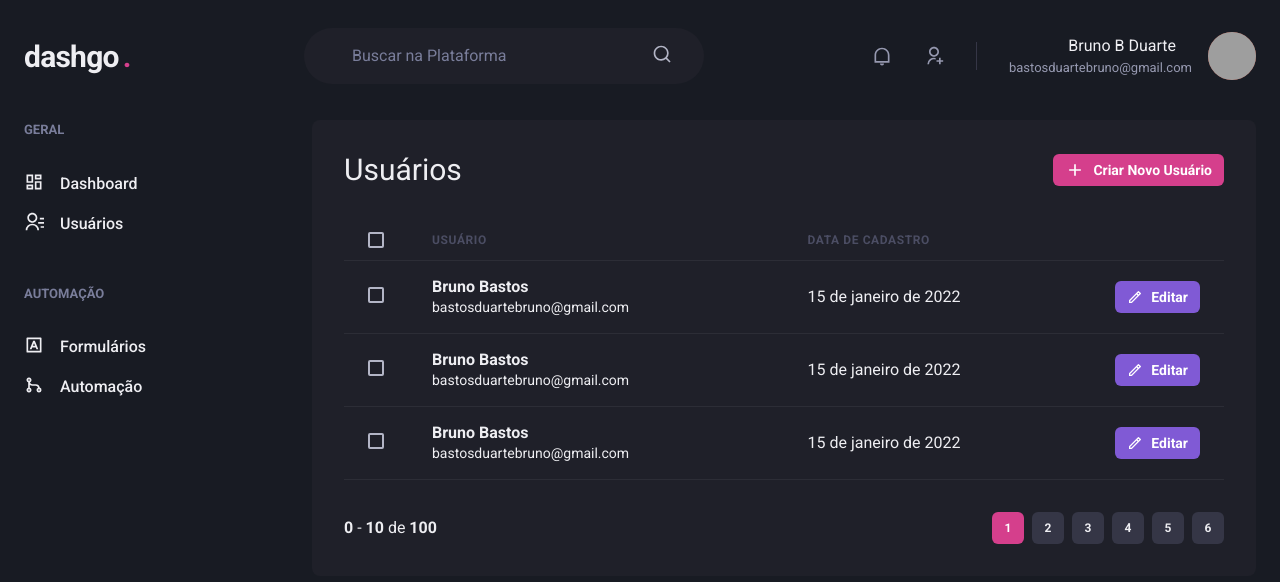
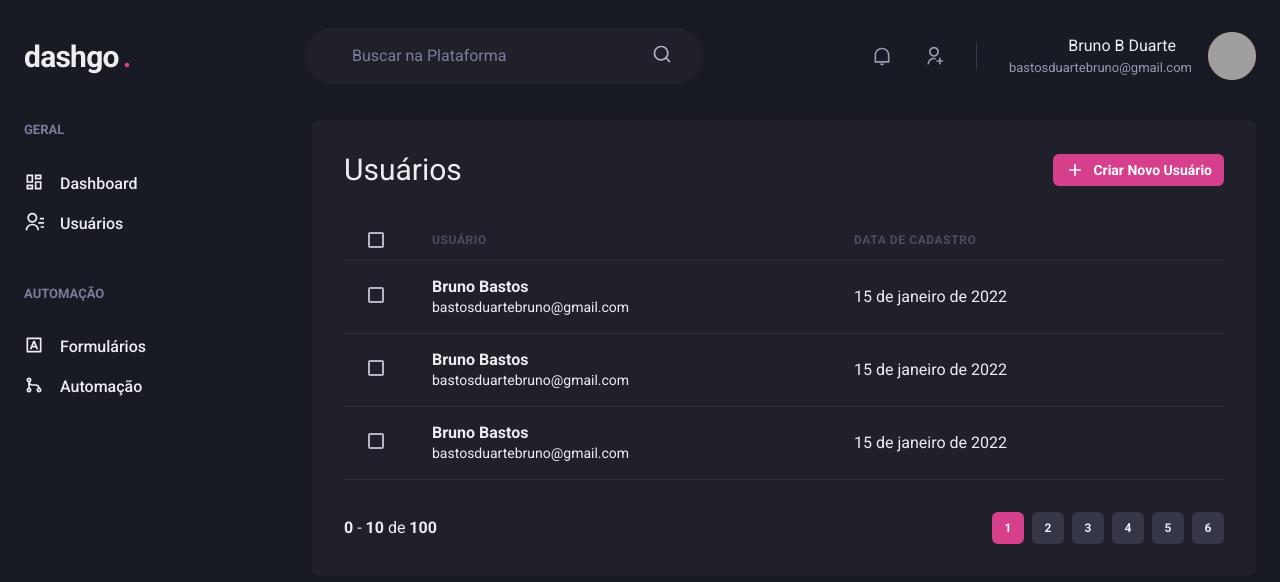
Before and after one commit to vits56/dashgo, a Next.js app: page /users in a window 1280 px wide. Shown: the top 582 px of the page. Built offline with nearby package versions, Linux system fonts and the light colour scheme; grey boxes are pictures that could not be loaded.

Commit message:
fluxo de navagaçao

```diff
--- a/src/components/Sidebar/NavLink.tsx
+++ b/src/components/Sidebar/NavLink.tsx
@@ -1,16 +1,20 @@
-import { Icon, Link, Text, LinkProps as ChakraLinkProps } from "@chakra-ui/react";
+import { Icon, Link as ChakraLink, Text, LinkProps as ChakraLinkProps } from "@chakra-ui/react";
 import { ElementType } from "react";
+import Link from "next/link";
 
 interface NavLinkProps extends ChakraLinkProps {
   icon: ElementType;
   children: string;
+  href: string;
 }
 
-export function NavLink({ icon, children, ...rest }: NavLinkProps) {
+export function NavLink({ icon, children, href, ...rest }: NavLinkProps) {
   return (
-    <Link display="flex" align="center" {...rest}>
-      <Icon as={icon} fontSize="20" />
-      <Text ml="4" fontWeight="medium">{children}</Text>
-  </Link>
+    <Link href={href} passHref>
+      <ChakraLink display="flex" align="center" {...rest}>
+        <Icon as={icon} fontSize="20" />
+        <Text ml="4" fontWeight="medium">{children}</Text>
+      </ChakraLink>
+   </Link>
   );
 }
--- a/src/components/Sidebar/SideBarNav.tsx
+++ b/src/components/Sidebar/SideBarNav.tsx
@@ -8,13 +8,13 @@
     <Stack spacing="12" align="flex-start">
 
     <NavSection title="GERAL">
-      <NavLink icon={RiDashboardLine}>Dashboard</NavLink>
-      <NavLink icon={RiContactsLine}>Usuários</NavLink>
+      <NavLink icon={RiDashboardLine} href="/dashboard">Dashboard</NavLink>
+      <NavLink icon={RiContactsLine} href="/users">Usuários</NavLink>
     </NavSection>
     ]
     <NavSection title="AUTOMAÇÃO">
-      <NavLink icon={RiInputMethodLine}>Formulários</NavLink>
-      <NavLink icon={RiGitMergeLine}>Automação</NavLink>
+      <NavLink icon={RiInputMethodLine} href="/forms">Formulários</NavLink>
+      <NavLink icon={RiGitMergeLine} href="/automation">Automação</NavLink>
     </NavSection>
 
   </Stack>
--- a/src/pages/users/create.tsx
+++ b/src/pages/users/create.tsx
@@ -1,4 +1,5 @@
 import { Box, Button, Divider, Flex, Heading, HStack, SimpleGrid, VStack } from "@chakra-ui/react";
+import Link from "next/link";
 import { Input } from "../../components/Form/Input";
 
 import { Header } from "../../components/Header";
@@ -32,7 +33,9 @@
 
           <Flex mt="8" justify="flex-end">
             <HStack spacing="4">
-              <Button colorScheme="whiteAlpha">Cancelar</Button>
+              <Link href="/users" passHref>
+                <Button as="a" colorScheme="whiteAlpha">Cancelar</Button>
+              </Link>
               <Button colorScheme="pink">Salvar</Button>
             </HStack>
           </Flex>
--- a/src/pages/users/index.tsx
+++ b/src/pages/users/index.tsx
@@ -1,4 +1,5 @@
 import { Box, Button, Checkbox, Flex, Heading, Icon, Table, Tbody, Td, Th, Thead, Tr, Text, useBreakpointValue } from "@chakra-ui/react";
+import Link from "next/link";
 import { RiAddLine, RiPencilLine } from "react-icons/ri";
 
 import { Header } from "../../components/Header";
@@ -22,8 +23,9 @@
           <Flex mb="8" justifyContent="space-between" align="center">
             <Heading size="lg" fontWeight="normal">Usuários</Heading>
 
+            <Link href="/users/create" passHref>
               <Button
-              AS="a"
+                as="a"
                 size="sm"
                 fontSize="sm"
                 colorScheme="pink"
@@ -31,6 +33,7 @@
               >
                 Criar Novo Usuário
               </Button>
+            </Link>
           </Flex>
 
           <Table colorScheme="whiteAlpha">
@@ -57,15 +60,7 @@
                 </Td>
                 { isWideVersion && <Td>15 de janeiro de 2022</Td> }
                 <Td>
-                <Button
-                  AS="a"
-                  size="sm"
-                  fontSize="sm"
-                  colorScheme="purple"
-                  leftIcon={<Icon as={RiPencilLine} fontSize="16" />}
-                >
-                  Editar
-                </Button>
+
                 </Td>
               </Tr>
               <Tr>
@@ -80,15 +75,7 @@
                 </Td>
                 { isWideVersion && <Td>15 de janeiro de 2022</Td>}
                 <Td>
-                <Button
-                  AS="a"
-                  size="sm"
-                  fontSize="sm"
-                  colorScheme="purple"
-                  leftIcon={<Icon as={RiPencilLine} fontSize="16" />}
-                >
-                  Editar
-                </Button>
+
                 </Td>
               </Tr>
               <Tr>
@@ -103,15 +90,7 @@
                 </Td>
                 { isWideVersion && <Td>15 de janeiro de 2022</Td>}
                 <Td>
-                <Button
-                  AS="a"
-                  size="sm"
-                  fontSize="sm"
-                  colorScheme="purple"
-                  leftIcon={<Icon as={RiPencilLine} fontSize="16" />}
-                >
-                  Editar
-                </Button>
+
                 </Td>
               </Tr>
             </Tbody>
```
Lines whose indentation alone changed are shown as unchanged.
